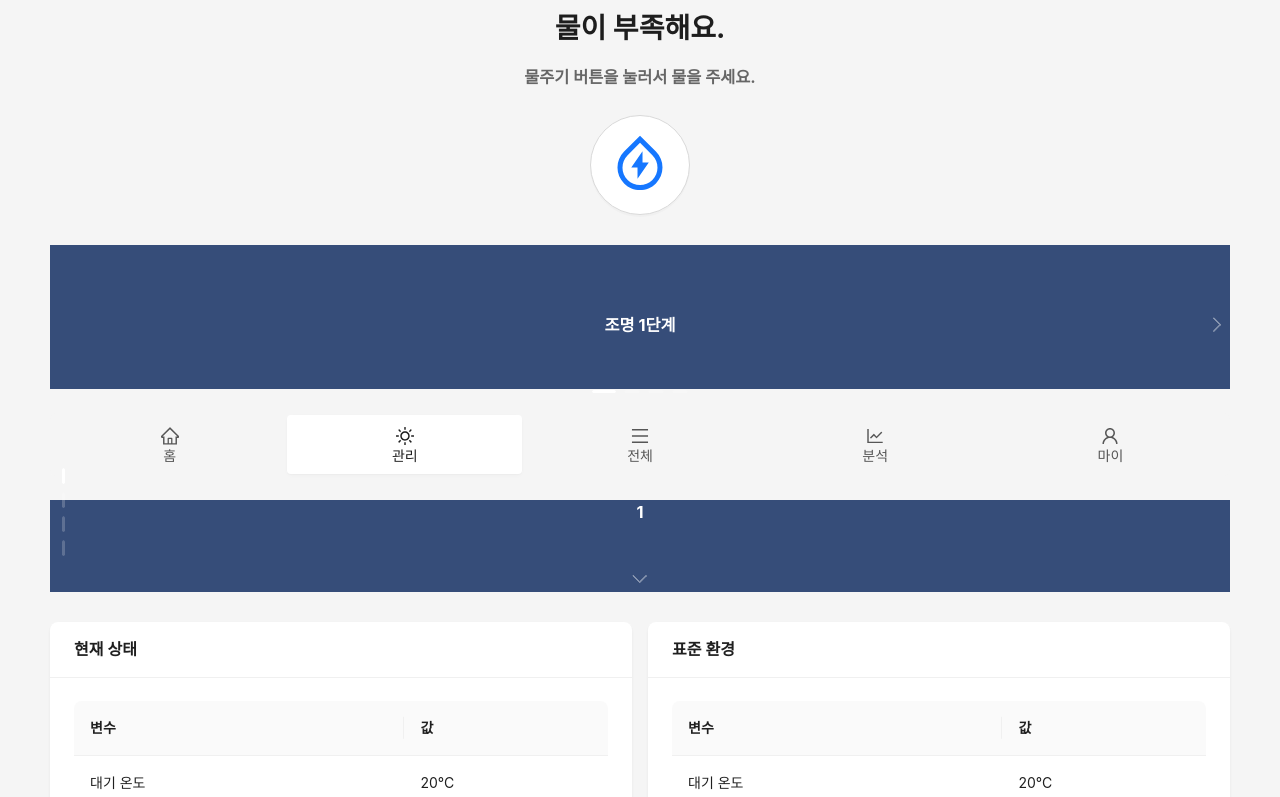
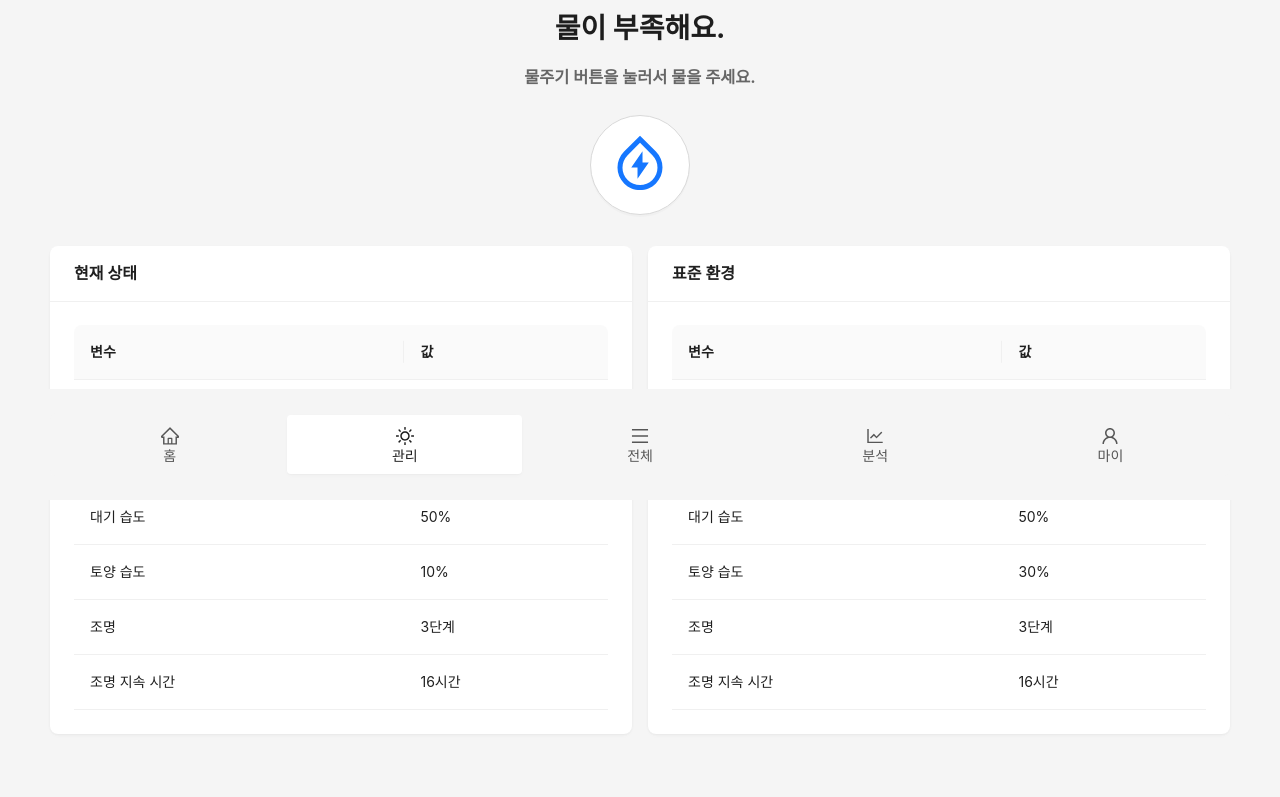
Before and after one commit to We-Ki/Frontend, a React (Create React App) app: page /manage in a window 1280 px wide. Shown: the part 300-1097 px from the top of the page. Built offline with nearby package versions, Linux system fonts and the light colour scheme; sample sign-in values are in the browser's storage.

Commit message:
조명삭제

```diff
--- a/src/pages/Manage.jsx
+++ b/src/pages/Manage.jsx
@@ -129,42 +129,7 @@ const Manage = () => (
     </Row>
     <Row gutter={16}>
       <Col span={24}>
-        <>
-          <Carousel arrows infinite={false} style={{ marginBottom: "10px" }}>
-            <div>
-              <h3 style={contentStyle}>조명 1단계</h3>
-            </div>
-            <div>
-              <h3 style={contentStyle}>조명 2단계</h3>
-            </div>
-            <div>
-              <h3 style={contentStyle}>조명 3단계</h3>
-            </div>
-            <div>
-              <h3 style={contentStyle}>조명 4단계</h3>
-            </div>
-          </Carousel>
-          <br />
-          <Carousel
-            arrows
-            dotPosition="left"
-            infinite={false}
-            style={{ marginBottom: "30px" }}
-          >
-            <div>
-              <h3 style={contentStyle}>1</h3>
-            </div>
-            <div>
-              <h3 style={contentStyle}>2</h3>
-            </div>
-            <div>
-              <h3 style={contentStyle}>3</h3>
-            </div>
-            <div>
-              <h3 style={contentStyle}>4</h3>
-            </div>
-          </Carousel>
-        </>
+        <></>
       </Col>
     </Row>
     <Row gutter={16}>
```
